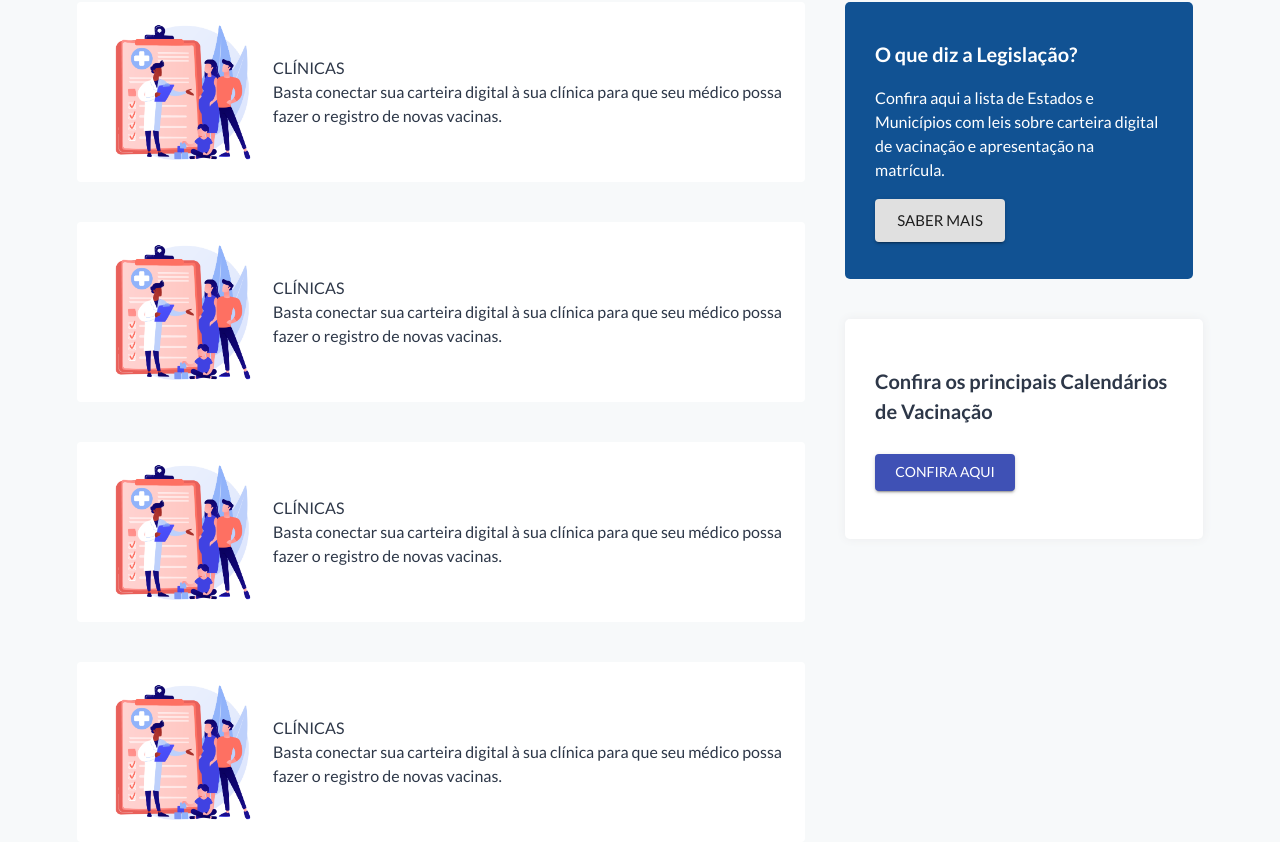
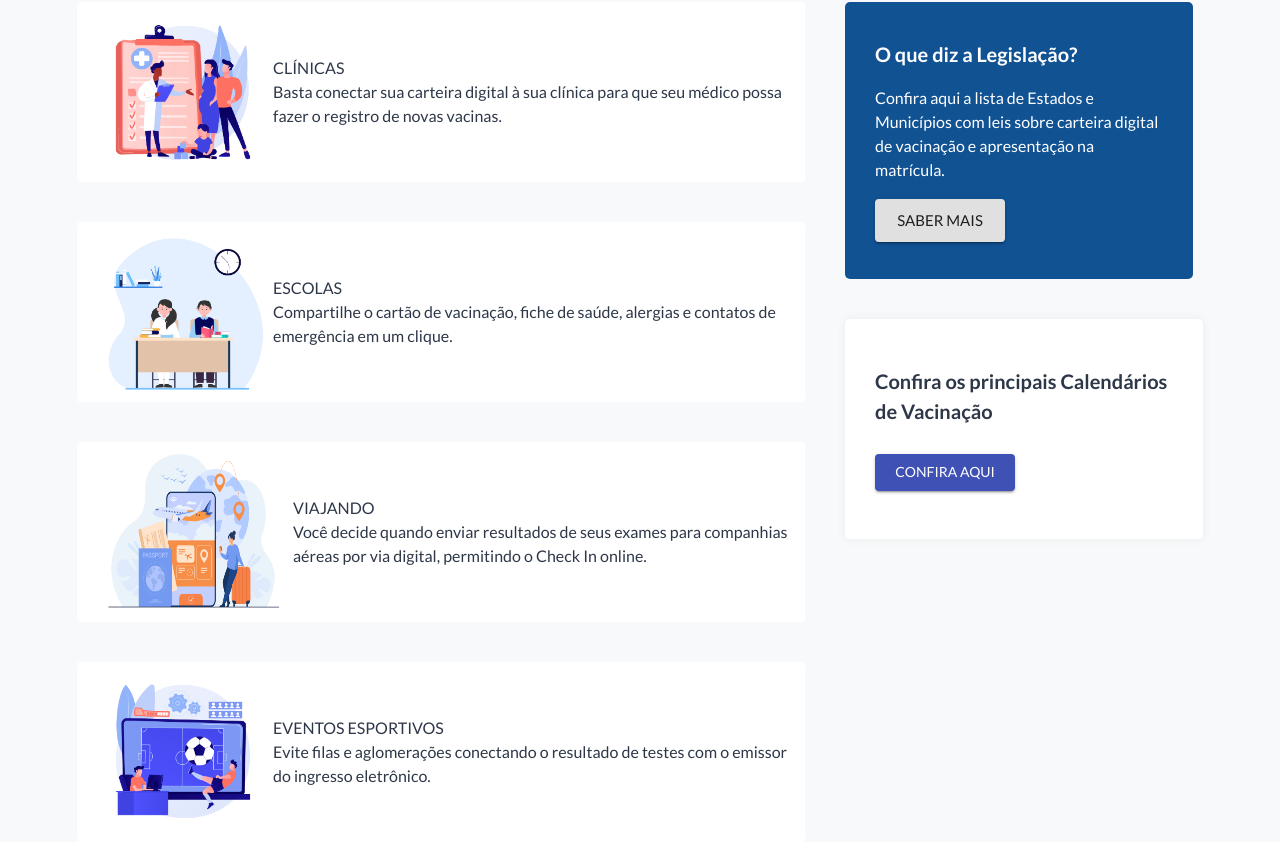
Before and after one commit to deywersonp/immunie-clone, a React (Create React App) app: page / in a window 1280 px wide. Shown: the part 2164-3006 px from the top of the page. Built offline with nearby package versions, Linux system fonts and the light colour scheme.

Commit message:
Removed interfaces folder from componentes to src / Fixed interfaces import / Created infoCardsTemplate.tsx

```diff
--- a/src/components/about/aboutDetails/AboutDetails.tsx
+++ b/src/components/about/aboutDetails/AboutDetails.tsx
@@ -1,7 +1,7 @@
 import { makeStyles } from "@material-ui/styles";
 import { List, Typography } from "@mui/material";
+import IDetails from "../../../interfaces/IDetails";
 
-import IDetails from "../interfaces/IDetails";
 import DetailsTemplate from "./detailsTemplate/DetailsTemplate";
 
 const useStyles = makeStyles({
--- a/src/components/about/aboutDetails/detailsTemplate/DetailsTemplate.tsx
+++ b/src/components/about/aboutDetails/detailsTemplate/DetailsTemplate.tsx
@@ -1,11 +1,11 @@
 import { useEffect } from "react";
+import IDetails from "../../../../interfaces/IDetails";
 
 import { makeStyles } from "@material-ui/styles";
 import { ListItem, Typography } from "@mui/material";
 
 import Aos from 'aos';
 import 'aos/dist/aos.css'
-import IDetails from "../../interfaces/IDetails";
 
 const useStyles = makeStyles({
   container: {
--- a/src/components/sectionHeader/SectionHeader.tsx
+++ b/src/components/sectionHeader/SectionHeader.tsx
@@ -1,11 +1,11 @@
 import { useEffect } from 'react';
+import ISectionHeader from '../../interfaces/ISectionHeader';
 
 import { makeStyles } from "@material-ui/styles";
 import { Typography } from "@mui/material";
 
 import Aos from 'aos';
 import 'aos/dist/aos.css';
-import ISectionHeader from './interfaces/ISectionHeader';
 
 const useStyles = makeStyles({
   headersContainer: {
--- a/src/components/whereToUse/WhereToUse.tsx
+++ b/src/components/whereToUse/WhereToUse.tsx
@@ -27,14 +27,7 @@ export default function WhereToUse() {
     <Typography component="div" className={classes.container}>
       <SectionHeader title={title} content={content} />
       <Typography component="section" className={classes.section}>
-
-        <Typography component="div">
-          <InfoCards />
-          <InfoCards />
-          <InfoCards />
-          <InfoCards />
-        </Typography>
-
+        <InfoCards />
         <SideInfoCard />
       </Typography>
     </Typography>
--- /dev/null
+++ b/src/components/whereToUse/infoCard/InfoCardTemplate.tsx
@@ -0,0 +1,44 @@
+import { useEffect } from 'react';
+
+import { makeStyles } from "@material-ui/styles";
+import { Paper, Typography } from "@mui/material";
+
+import Aos from 'aos';
+import 'aos/dist/aos.css'
+import IDetails from '../../../interfaces/IDetails';
+
+const useStyles = makeStyles({
+  paperContainer: {
+    display: 'flex',
+    alignItems: 'center',
+    justifyContent: 'center',
+    width: '728px',
+    height: '180px',
+    padding: '16px',
+    marginTop: '40px',
+    border: 'none',
+    boxShadow: 'none'
+  }
+});
+
+export default function InfoCardTemplate(props: IDetails) {
+
+  useEffect(() => {
+    Aos.init({ duration: 1000 });
+  }, [])
+
+  const classes = useStyles();
+
+  return (
+    <Paper component="div" className={classes.paperContainer} data-aos="fade-up">
+      <img style={{
+        width: '200px',
+        height: '180px'
+      }} src={props.source} alt={props.legend} />
+      <Typography component="div">
+        <Typography component="h6">{props.title}</Typography>
+        <Typography component="h6">{props.content}</Typography>
+      </Typography>
+    </Paper>
+  )
+}
--- a/src/components/whereToUse/infoCard/InfoCards.tsx
+++ b/src/components/whereToUse/infoCard/InfoCards.tsx
@@ -1,43 +1,44 @@
-import { useEffect } from 'react';
+import IDetails from "../../../interfaces/IDetails";
 
-import { makeStyles } from "@material-ui/styles";
-import { Paper, Typography } from "@mui/material";
+import { Typography } from "@mui/material";
+import InfoCardTemplate from "./InfoCardTemplate";
 
-import Aos from 'aos';
-import 'aos/dist/aos.css'
 
-const useStyles = makeStyles({
-  paperContainer: {
-    display: 'flex',
-    alignItems: 'center',
-    justifyContent: 'center',
-    width: '728px',
-    height: '180px',
-    padding: '16px',
-    marginTop: '40px',
-    border: 'none',
-    boxShadow: 'none'
-  }
-});
+const cardsData: IDetails[] =
+  [
+    {
+      source: './images/clinic.png',
+      legend: 'Clínicas',
+      title: 'CLÍNICAS',
+      content: 'Basta conectar sua carteira digital à sua clínica para que seu médico possa fazer o registro de novas vacinas.'
+    },
+    {
+      source: './images/school.png',
+      legend: 'Escolas',
+      title: 'ESCOLAS',
+      content: 'Compartilhe o cartão de vacinação, fiche de saúde, alergias e contatos de emergência em um clique.'
+    },
+    {
+      source: './images/travelling.png',
+      legend: 'Viagens',
+      title: 'VIAJANDO',
+      content: 'Você decide quando enviar resultados de seus exames para companhias aéreas por via digital, permitindo o Check In online.'
+    },
+    {
+      source: './images/events.png',
+      legend: 'Eventos Esportivos',
+      title: 'EVENTOS ESPORTIVOS',
+      content: 'Evite filas e aglomerações conectando o resultado de testes com o emissor do ingresso eletrônico.'
+    }
+  ]
+
 
 export default function InfoCards() {
-
-  useEffect(() => {
-    Aos.init({ duration: 1000 });
-  }, [])
-
-  const classes = useStyles();
-
   return (
-    <Paper component="div" className={classes.paperContainer} data-aos="fade-up">
-      <img style={{
-        width: '200px',
-        height: '180px'
-      }} src="./images/clinic.png" alt="Clínicas" />
-      <Typography component="div">
-        <Typography component="h6">CLÍNICAS</Typography>
-        <Typography component="h6">Basta conectar sua carteira digital à sua clínica para que seu médico possa fazer o registro de novas vacinas.</Typography>
-      </Typography>
-    </Paper>
+    <Typography component="div">
+      {cardsData.map((card, index) => {
+        return <InfoCardTemplate key={index} source={card.source} legend={card.legend} title={card.title} content={card.content} />
+      })}
+    </Typography>
   )
 }
```
Also changed, not shown: src/interfaces/IDetails.tsx (renamed from src/components/about/interfaces/IDetails.tsx), src/interfaces/ISectionHeader.tsx (renamed from src/components/sectionHeader/interfaces/ISectionHeader.tsx).
